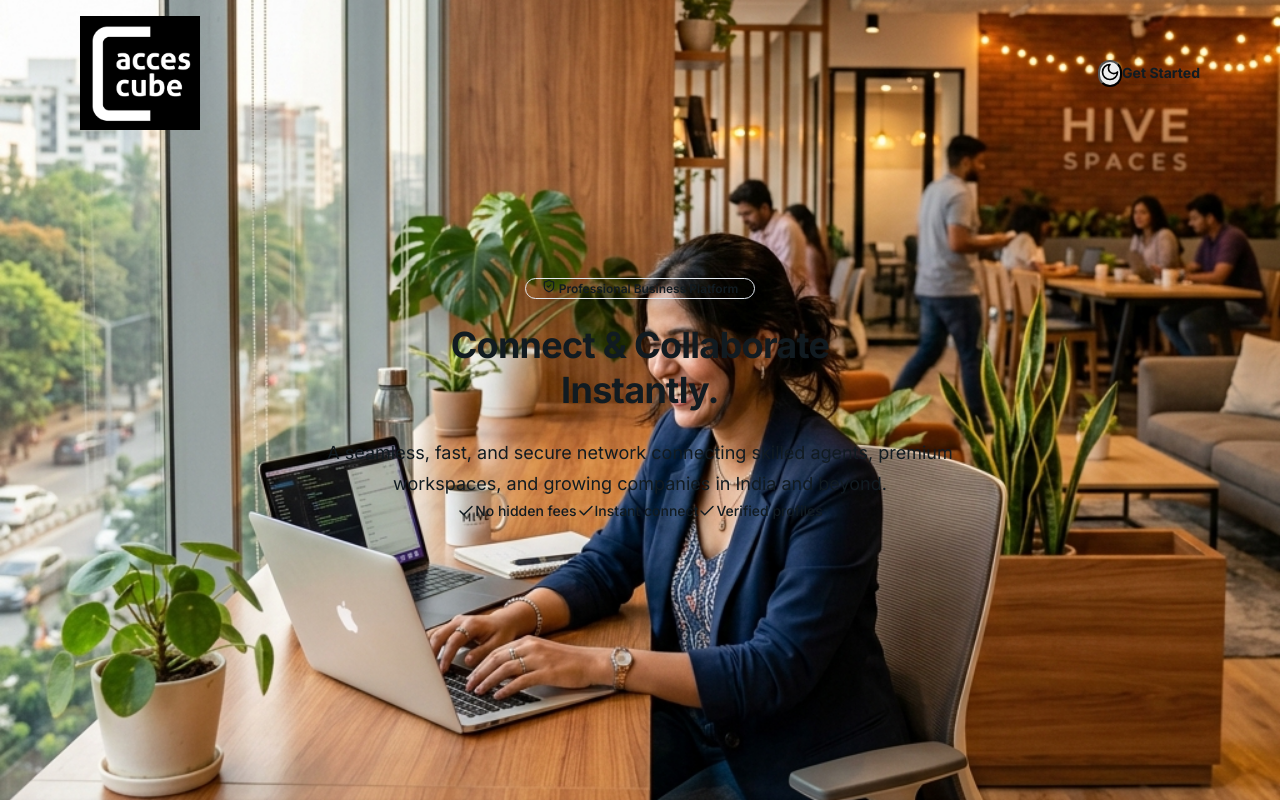
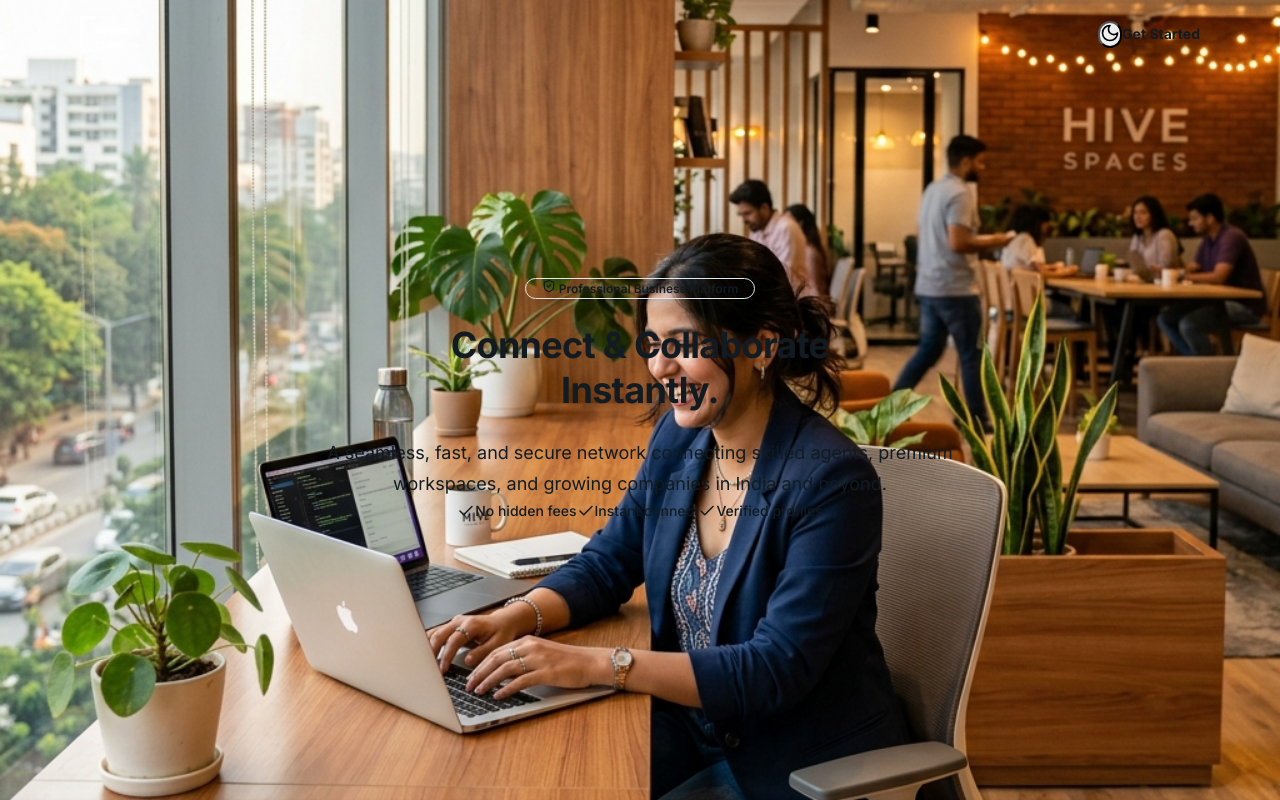
Before and after one commit to accescube/accescube, a React (Vite) app: page / in a window 1280 px wide. Shown: the top 800 px of the page. Built offline with nearby package versions, Linux system fonts and the light colour scheme; no server answers; the database is empty.

Commit message:
Replace PNG logo with inline SVG - fully transparent background, crisp white logo

```diff
--- a/src/pages/Landing.jsx
+++ b/src/pages/Landing.jsx
@@ -41,16 +41,21 @@ function Landing() {
                 <div className="max-w-6xl mx-auto px-4 py-4 flex items-center justify-between">
                     <div className="flex items-center">
                         <Link to="/" className="flex items-center">
-                            <img
-                                src="/logo.png"
-                                alt="Accescube Logo"
-                                className="h-8 w-auto object-contain"
-                                style={{
-                                    filter: 'invert(1)',
-                                    mixBlendMode: 'screen',
-                                    maxWidth: '120px'
-                                }}
-                            />
+                            {/* Accescube SVG Logo — fully transparent, white */}
+                            <svg height="36" viewBox="0 0 220 160" fill="none" xmlns="http://www.w3.org/2000/svg">
+                                {/* C-bracket mark */}
+                                <path
+                                    d="M60 8 L20 8 Q8 8 8 20 L8 140 Q8 152 20 152 L60 152"
+                                    stroke="white"
+                                    strokeWidth="16"
+                                    strokeLinecap="square"
+                                    fill="none"
+                                />
+                                {/* "acces" text */}
+                                <text x="68" y="80" fontFamily="Inter, sans-serif" fontWeight="800" fontSize="52" fill="white" letterSpacing="-1">acces</text>
+                                {/* "cube" text */}
+                                <text x="68" y="140" fontFamily="Inter, sans-serif" fontWeight="800" fontSize="52" fill="white" letterSpacing="-1">cube</text>
+                            </svg>
                         </Link>
                     </div>
 
```
